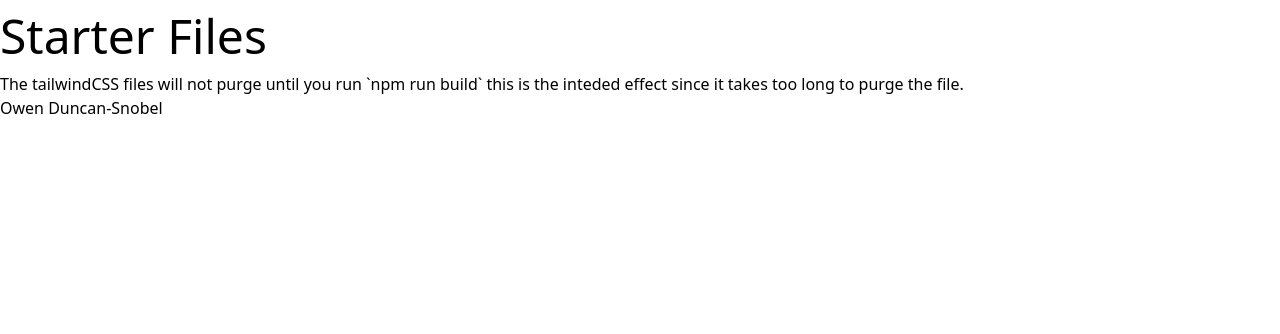
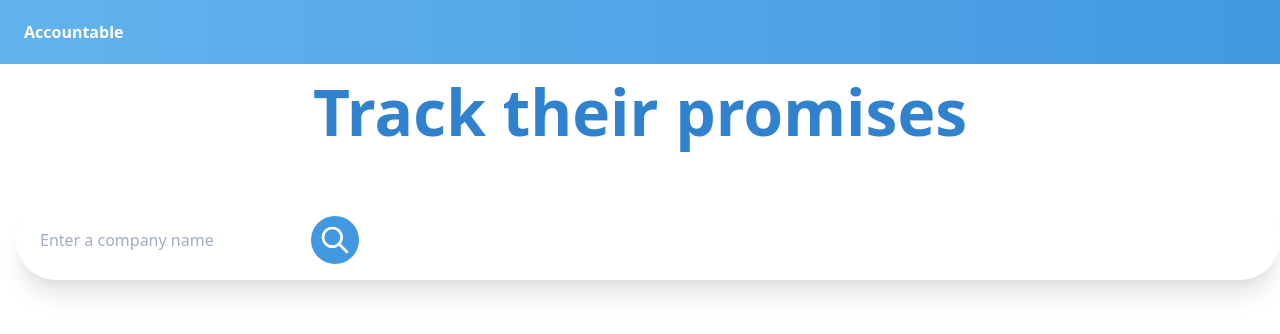
Before and after one commit to owen-duncan-snobel/hoohacks_accountability, a React (Create React App) app in the folder react-frontend/: page / in a window 1280 px wide. Shown: the top 334 px of the page. Built offline with nearby package versions, Linux system fonts and the light colour scheme.

Commit message:
Working on frontend

```diff
--- a/react-frontend/src/App.js
+++ b/react-frontend/src/App.js
@@ -1,15 +1,68 @@
+import React from 'react';
+{/*import SearchBar from 'material-ui-search-bar';*/}
 
+
+/*
+Axios:
+Get and fetch json
+check search state if match comapany name
+then render
+*/
+
+const axios = require('axios');
 function App() {
   return (
     <div className="App">
-      <header className="App-header w-auto text-5xl">
-          Starter Files
-      </header>
-      <p>
-        The tailwindCSS files will not purge until you run `npm run build` this is the inteded effect since it takes too long to purge the file. <br></br>
-        <a href="https://github.com/owen-duncan-snobel">Owen Duncan-Snobel</a>
-      </p>
+      <div className="searchbar">
+      {/*< SearchBar
+      placeholder="Search"
+      autoFocus
+      />*/}
+      </div>
+
+      <div>
+      <nav
+				role="navigation"
+				className="flex justify-between items-center h-16 bg-gradient-to-r from-blue-400 to-blue-500 text-white relative"
+			>
+				<a href="" className="pl-6 font-extrabold">
+        Accountable
+				</a> </nav>
+
+        <div className="text-center font-bold">
+					<h1 className="lg:text-9xl text-5xl sm:text-6xl text5xl mb-10 text-blue-600 hover:text-grey duration-300">
+						Track their promises
+					</h1>
+				</div>
+
+
+          <div className="bg-white flex items-center rounded-full shadow-xl ml-4">
+            <input className="rounded-l-mid  m-2 py-2 px-4 text-gray-700 leading-tight focus:outline-none" id="search" type="text" placeholder="Enter a company name"/>
+
+            <div className="p-4">
+              <button className="bg-blue-500 text-white rounded-full p-2 hover:bg-blue-400 focus:outline-none w-12 h-12 flex items-center justify-center">
+
+              <svg xmlns="http://www.w3.org/2000/svg" fill="none" viewBox="0 0 24 24" stroke="currentColor">
+                  <path strokeLinecap="round" strokeLinejoin="round" strokeWidth={2} d="M21 21l-6-6m2-5a7 7 0 11-14 0 7 7 0 0114 0z" />
+              </svg>
+
+              </button>
+        </div>
     </div>
+  </div>
+
+      </div>
+
+
+
+
+
+
+
+
+
+
+
   );
 }
 
```
Also changed, not shown: 1 other file (tests, documents, lock files or other folders).
